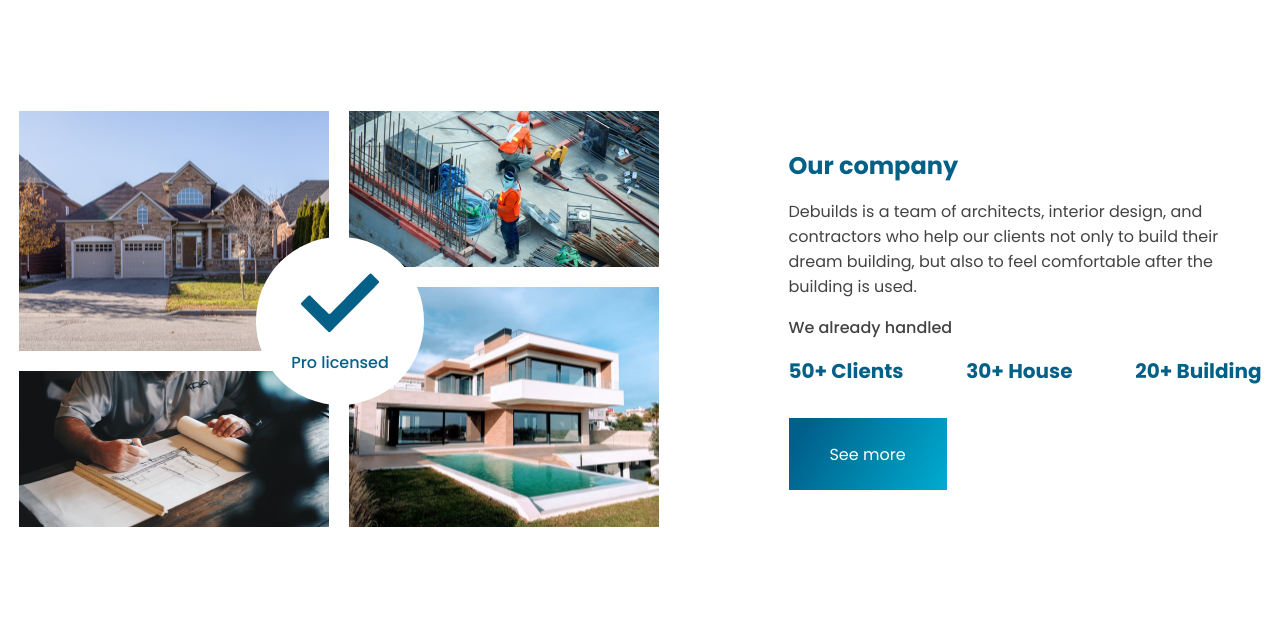
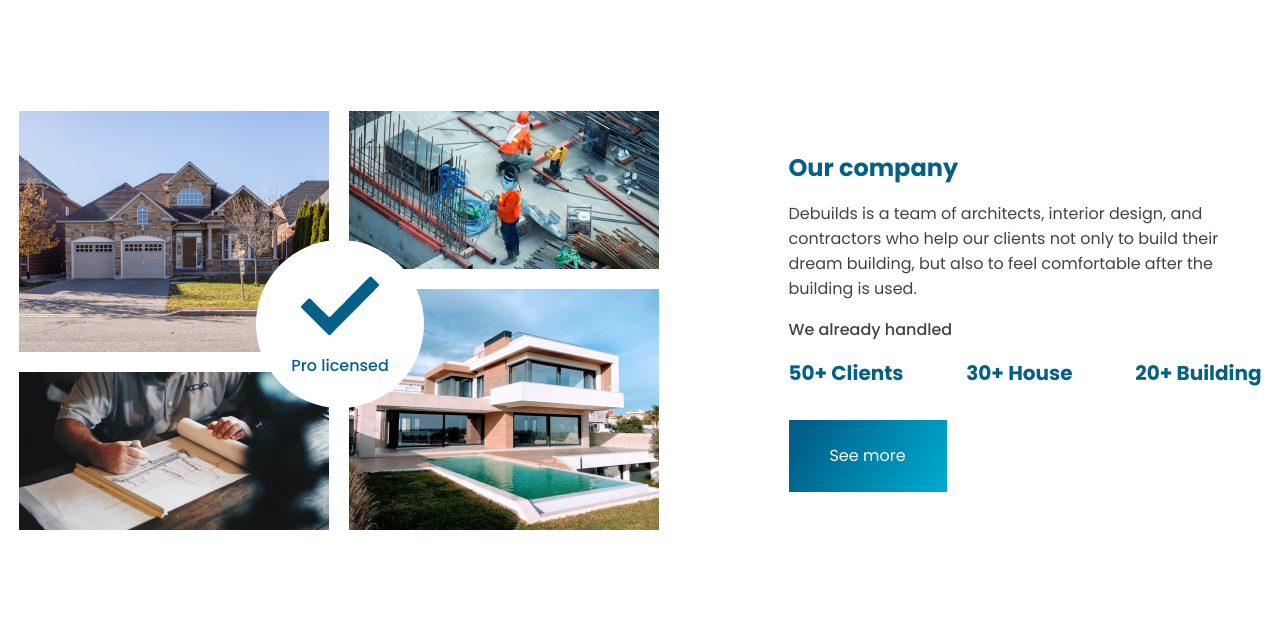
Before and after one commit to Selanis/DB1, a plain HTML site: page index.html in a window 1280 px wide. Shown: the part 692-1315 px from the top of the page. Drawn offline with Linux system fonts and the light colour scheme.

Commit message:
2 комит, исправила первую сетку

```diff
--- a/index.html
+++ b/index.html
@@ -37,10 +37,14 @@
 
         <!-- Первая сетка -->
         <div class="img-grid1">
-            <div class="img-grid1__item1"></div>
-            <div class="img-grid1__item2"></div>
-            <div class="img-grid1__item3"></div>
-            <div class="img-grid1__item4"></div>
+            <div class="img-grid11">
+                <div class="img-grid11__item1"></div>
+                <div class="img-grid11__item2"></div>
+            </div>
+            <div class="img-grid12">
+                <div class="img-grid12__item1"></div>
+                <div class="img-grid12__item2"></div>
+            </div>
         </div>
 
         <div class="about-text">
--- a/scss/styles.scss
+++ b/scss/styles.scss
@@ -36,6 +36,8 @@ body {
             flex-direction: row;
             justify-content: space-between;
             margin-top: 20px;
+            padding-left: 15px;
+            padding-right: 15px;
 
             p {
                 font-size: 66px;
@@ -99,30 +101,63 @@ body {
         // Первая сетка
         .img-grid1 {
             display: grid;
-            grid-template-columns: minmax(100px,310px) minmax(5px, 20px) minmax(100px, 310px);
-            grid-template-rows: repeat(104, 4px);
+            grid-template-columns: repeat(2, minmax(100px, 310px));
+            grid-template-rows: 419px;
+            gap: 20px;
+
+            .img-grid11 {
+                display: grid;
+                grid-template-columns: minmax(100px, 310px);
+                grid-template-rows: 241px 158px;
+                gap: 20px;
 
                 &__item1 {
-                grid-row-start: span 60;
                     background: url('../photo/check_1.png') center/cover, no-repeat;
                 }
 
                 &__item2 {
-                grid-row: 66 / 105;
                     background: url('../photo/check_3.png') center/cover, no-repeat;
                 }
+            }
 
-            &__item3 {
-                grid-row: span 39;
-                grid-column: 3  / 4;
+            .img-grid12 {
+                display: grid;
+                grid-template-columns: minmax(100px, 310px);
+                grid-template-rows: 158px 241px;
+                gap: 20px;
+
+                &__item1 {
                     background: url('../photo/check_2.png') center/cover, no-repeat;
                 }
 
-            &__item4 {
-                grid-row: 45 / 105;
-                grid-column: 3 / 4;
+                &__item2 {
                     background: url('../photo/check_4.png') center/cover, no-repeat;
                 }
+            }
+
+
+
+            // &__item1 {
+            //     grid-row-start: span 60;
+            //     background: url('../photo/check_1.png') center/cover, no-repeat;
+            // }
+
+            // &__item2 {
+            //     grid-row: 66 / 105;
+            //     background: url('../photo/check_3.png') center/cover, no-repeat;
+            // }
+
+            // &__item3 {
+            //     grid-row: span 39;
+            //     grid-column: 3  / 4;
+            //     background: url('../photo/check_2.png') center/cover, no-repeat;
+            // }
+
+            // &__item4 {
+            //     grid-row: 45 / 105;
+            //     grid-column: 3 / 4;
+            //     background: url('../photo/check_4.png') center/cover, no-repeat;
+            // }
         }
 
         .about-text {
@@ -460,3 +495,8 @@ body {
         margin-bottom: 32px;
     }
 }
+
+// Адаптив
+// @media screen (max-width: ) {
+
+// }
```
Also changed, not shown: css/styles.css, css/styles.min.css, photo/burger-menu.png (added). Lines whose indentation alone changed are shown as unchanged.
